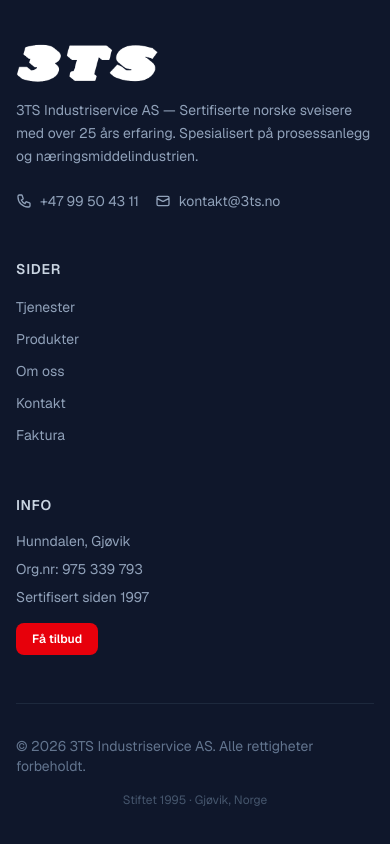
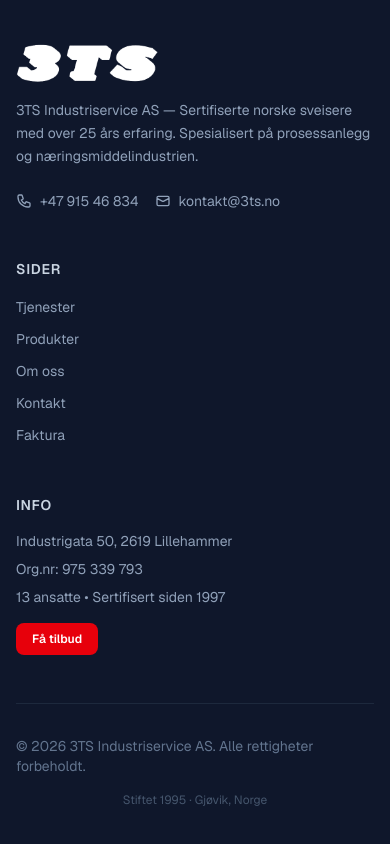
Before and after one commit to sheikhmataev/3ts, a Next.js app: page /faktura in a window 390 px wide. Shown: the part 3411-4255 px from the top of the page. Built offline with nearby package versions, Linux system fonts and the light colour scheme.

Commit message:
Update company information: Lillehammer address, new phone number 91546834, 13 employees, updated titles

```diff
--- a/src/app/kontakt/page.tsx
+++ b/src/app/kontakt/page.tsx
@@ -22,8 +22,8 @@
   const teamMembers = [
     {
       name: "Tore Bræin",
-      title: "Eier",
-      phone: "99 50 43 11",
+      title: "Daglig leder / Eier",
+      phone: "915 46 834",
       email: "tore@3ts.no",
       image: "/assets/tore.png"
     },
--- a/src/app/om-oss/page.tsx
+++ b/src/app/om-oss/page.tsx
@@ -47,7 +47,7 @@
             <ScrollReveal direction="left">
               <div className="space-y-6">
                 <p className="text-slate-600 text-lg leading-relaxed">
-                  3TS Industriservice AS ble stiftet i 1995 av 4 sertifiserte sveisere i Hunndalen, Gjøvik. Med over 25 års erfaring har vi bygget et solid omdømme som en pålitelig leverandør av komplette løsninger for prosessanlegg.
+                  3TS Industriservice AS ble stiftet i 1995 av 4 sertifiserte sveisere. I dag holder vi til på Industrigata 50 i Lillehammer med 13 ansatte. Med over 25 års erfaring har vi bygget et solid omdømme som en pålitelig leverandør av komplette løsninger for prosessanlegg.
                 </p>
                 <p className="text-slate-600 text-lg leading-relaxed">
                   Vår kontinuerlige fokus på kvalitet, sikkerhet og kundetilfredshet har gjort oss til en foretrukket partner innen næringsmiddelindustrien.
@@ -60,7 +60,7 @@
                 <h3 className="text-2xl font-bold text-slate-900 mb-8">Vår reise</h3>
                 <div className="space-y-6">
                   {[
-                    { year: "1995", title: "Selskapet stiftes", desc: "4 mann starter i Hunndalen, Gjøvik" },
+                    { year: "1995", title: "Selskapet stiftes", desc: "4 mann starter selskapet" },
                     { year: "1997", title: "Sertifisering", desc: "Blir sertifiserte sveisere" },
                     { year: "2000-tallet", title: "Ekspansjon", desc: "Ledende i næringsmiddelindustrien" },
                     { year: "I dag", title: "Moderne bedrift", desc: "Totalansvar for prosjekter" }
--- a/src/app/page.tsx
+++ b/src/app/page.tsx
@@ -43,7 +43,7 @@
           <div className="max-w-2xl">
             <div className="inline-flex items-center gap-2 px-3 py-1 rounded-full bg-red-600/20 border border-red-500/30 mb-6">
               <span className="w-2 h-2 rounded-full bg-red-500 animate-pulse" />
-              <span className="text-red-400 text-xs font-semibold uppercase tracking-widest">3TS Industriservice AS · Gjøvik</span>
+              <span className="text-red-400 text-xs font-semibold uppercase tracking-widest">3TS Industriservice AS · Lillehammer</span>
             </div>
             <h1 className="text-5xl sm:text-6xl lg:text-7xl font-black text-white leading-tight mb-6">
               Sveising og<br /><span className="text-red-500">prosessanlegg</span><br />av høyeste klasse
--- a/src/app/produkter/page.tsx
+++ b/src/app/produkter/page.tsx
@@ -187,7 +187,7 @@
               <p className="text-slate-400 text-lg mb-8 max-w-2xl mx-auto">Vi produserer også etter spesifikasjoner. Ta kontakt for et uforpliktende tilbud.</p>
               <div className="flex flex-wrap gap-4 justify-center">
                 <Link href="/kontakt" className="px-8 py-4 bg-red-600 text-white font-bold rounded-xl hover:bg-red-700 transition-all">Kontakt oss</Link>
-                <a href="tel:99504311" className="px-8 py-4 bg-slate-700 border border-slate-600 text-white font-bold rounded-xl hover:bg-slate-600 transition-all">Ring: 99 50 43 11</a>
+                <a href="tel:91546834" className="px-8 py-4 bg-slate-700 border border-slate-600 text-white font-bold rounded-xl hover:bg-slate-600 transition-all">Ring: 915 46 834</a>
               </div>
             </div>
           </ScrollReveal>
--- a/src/app/tjenester/page.tsx
+++ b/src/app/tjenester/page.tsx
@@ -238,7 +238,7 @@
             <p className="text-red-100 text-xl mb-10">Kontakt oss i dag for en uforpliktende samtale om ditt prosjekt.</p>
             <div className="flex flex-wrap gap-4 justify-center">
               <Link href="/kontakt" className="px-8 py-4 bg-white text-red-600 font-bold rounded-xl hover:bg-slate-100 transition-all text-lg">Kontakt oss</Link>
-              <a href="tel:99504311" className="px-8 py-4 bg-red-700 border border-red-500 text-white font-bold rounded-xl hover:bg-red-800 transition-all text-lg">Ring: 99 50 43 11</a>
+              <a href="tel:91546834" className="px-8 py-4 bg-red-700 border border-red-500 text-white font-bold rounded-xl hover:bg-red-800 transition-all text-lg">Ring: 915 46 834</a>
             </div>
           </ScrollReveal>
         </div>
--- a/src/components/Footer.tsx
+++ b/src/components/Footer.tsx
@@ -12,11 +12,11 @@
               3TS Industriservice AS — Sertifiserte norske sveisere med over 25 års erfaring. Spesialisert på prosessanlegg og næringsmiddelindustrien.
             </p>
             <div className="flex gap-4 mt-6">
-              <a href="tel:99504311" className="flex items-center gap-2 text-slate-400 hover:text-red-400 text-sm transition-colors">
+              <a href="tel:91546834" className="flex items-center gap-2 text-slate-400 hover:text-red-400 text-sm transition-colors">
                 <svg className="w-4 h-4" fill="none" stroke="currentColor" viewBox="0 0 24 24">
                   <path strokeLinecap="round" strokeLinejoin="round" strokeWidth={2} d="M3 5a2 2 0 012-2h3.28a1 1 0 01.948.684l1.498 4.493a1 1 0 01-.502 1.21l-2.257 1.13a11.042 11.042 0 005.516 5.516l1.13-2.257a1 1 0 011.21-.502l4.493 1.498a1 1 0 01.684.949V19a2 2 0 01-2 2h-1C9.716 21 3 14.284 3 6V5z" />
                 </svg>
-                +47 99 50 43 11
+                +47 915 46 834
               </a>
               <a href="mailto:kontakt@3ts.no" className="flex items-center gap-2 text-slate-400 hover:text-red-400 text-sm transition-colors">
                 <svg className="w-4 h-4" fill="none" stroke="currentColor" viewBox="0 0 24 24">
@@ -47,9 +47,9 @@
           <div>
             <h3 className="text-sm font-semibold text-slate-300 uppercase tracking-wider mb-4">Info</h3>
             <ul className="space-y-2 text-slate-400 text-sm">
-              <li>Hunndalen, Gjøvik</li>
+              <li>Industrigata 50, 2619 Lillehammer</li>
               <li>Org.nr: 975 339 793</li>
-              <li>Sertifisert siden 1997</li>
+              <li>13 ansatte • Sertifisert siden 1997</li>
               <li className="pt-2">
                 <Link href="/kontakt" className="inline-block px-4 py-2 bg-red-600 text-white text-xs font-semibold rounded-lg hover:bg-red-700 transition-colors">
                   Få tilbud
```
